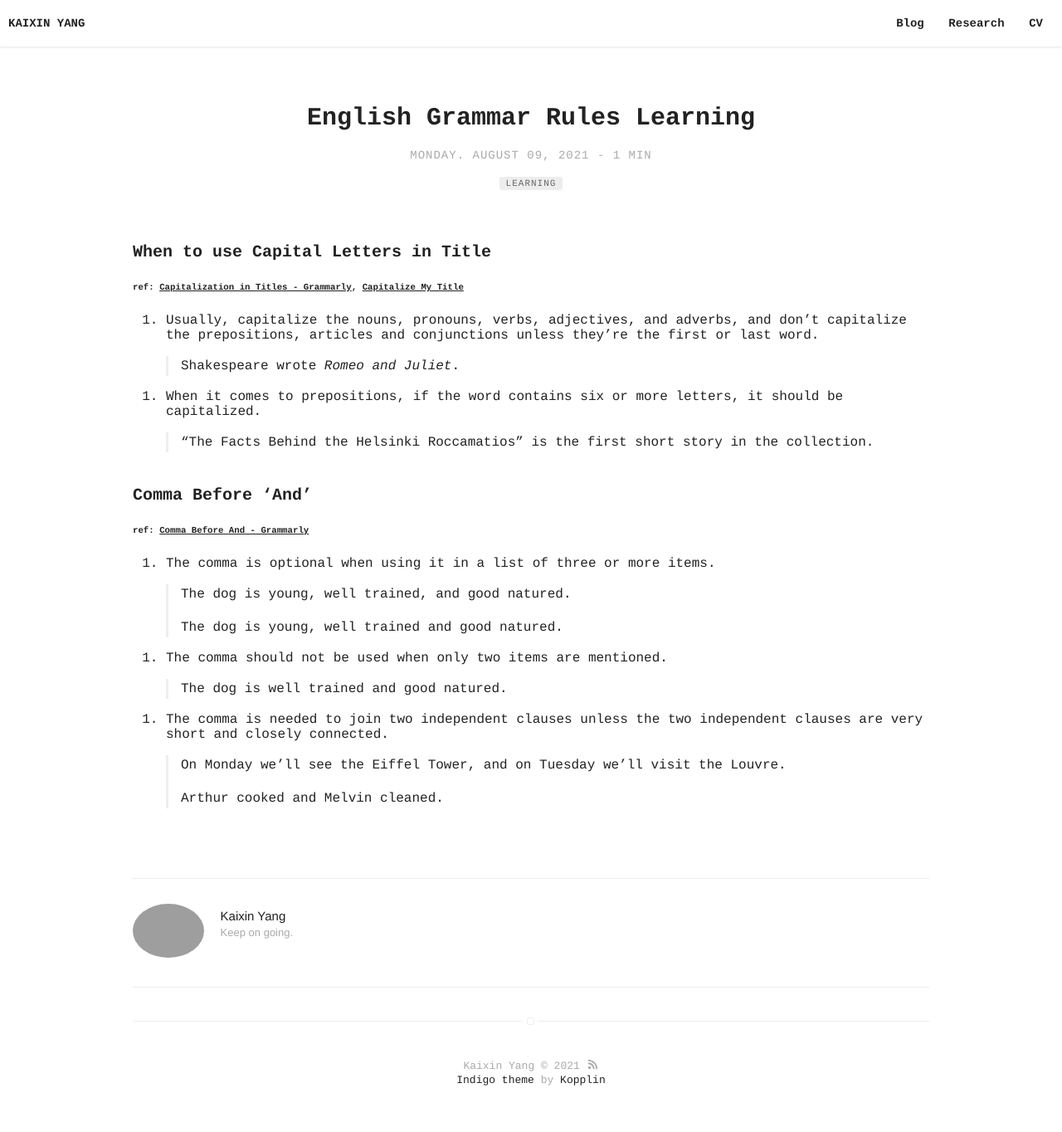
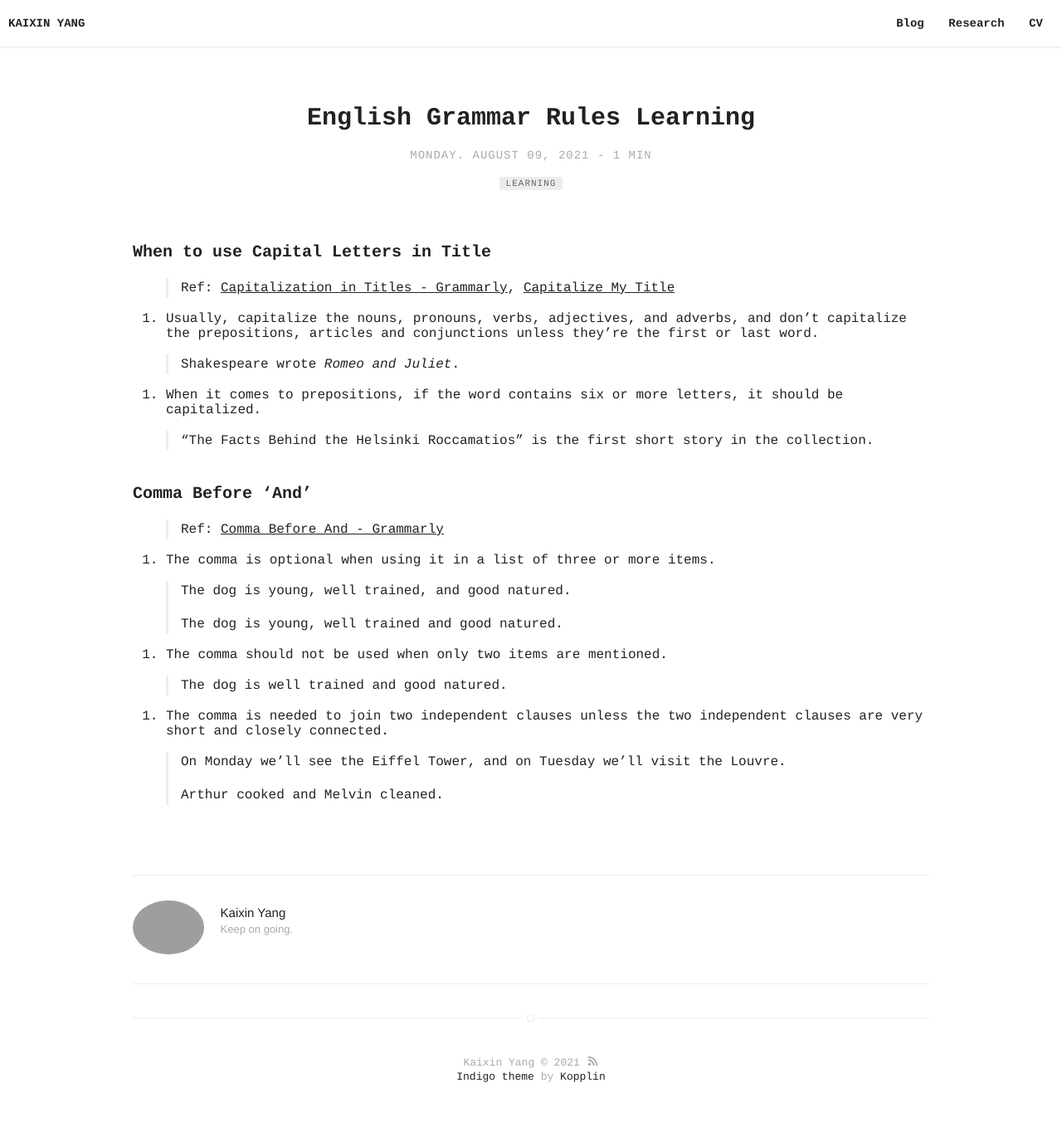
Before and after one commit to SceneryInMirror/SceneryInMirror.github.io, a Jekyll site: the page built from _posts/2021-08-09-English Grammar.markdown, in a window 1280 px wide. Shown: the whole page at 83% size. Built offline with Jekyll 4.4.1, drawn with Linux system fonts in a browser that asks for light colours; comment, search, counter and statistics services are not loaded.

Commit message:
08/09/2021

```diff
--- a/_posts/2020-06-27-gdb-Debug.markdown
+++ b/_posts/2020-06-27-gdb-Debug.markdown
@@ -56,7 +56,7 @@ description: GDB debug tool used in Linux. PDB added (10/04/2020).
 
 # PDB
 
-> ref:
+> Ref:
 > [pdb - The Python Debugger](https://docs.python.org/3.2/library/pdb.html)
 
 ### Start PDB
--- a/_posts/2021-08-09-English Grammar.markdown
+++ b/_posts/2021-08-09-English Grammar.markdown
@@ -12,7 +12,9 @@ description: To better learn written English, I wrote down some small but import
 
 ### When to use Capital Letters in Title
 
-###### ref: [Capitalization in Titles - Grammarly](https://www.grammarly.com/blog/capitalization-in-the-titles/?&utm_source=google&utm_medium=cpc&utm_campaign=10273012991&utm_targetid=dsa-1233402314764&gclid=CjwKCAjwpMOIBhBAEiwAy5M6YAgDAKY2CWcaxC3umBKCIhF9UHHhEohvgsTL3YB1h8PxeytjaSu2vRoCABAQAvD_BwE&gclsrc=aw.ds), [Capitalize My Title](https://capitalizemytitle.com/)
+> Ref:
+> [Capitalization in Titles - Grammarly](https://www.grammarly.com/blog/capitalization-in-the-titles/?&utm_source=google&utm_medium=cpc&utm_campaign=10273012991&utm_targetid=dsa-1233402314764&gclid=CjwKCAjwpMOIBhBAEiwAy5M6YAgDAKY2CWcaxC3umBKCIhF9UHHhEohvgsTL3YB1h8PxeytjaSu2vRoCABAQAvD_BwE&gclsrc=aw.ds),
+> [Capitalize My Title](https://capitalizemytitle.com/)
 
 1. Usually, capitalize the nouns, pronouns, verbs, adjectives, and adverbs, and don't capitalize the prepositions, articles and conjunctions unless they're the first or last word.
 
@@ -24,7 +26,8 @@ description: To better learn written English, I wrote down some small but import
 
 ### Comma Before 'And'
 
-###### ref: [Comma Before And - Grammarly](https://www.grammarly.com/blog/comma-before-and/?&utm_source=google&utm_medium=cpc&utm_campaign=10273012991&utm_targetid=dsa-1233402314764&gclid=CjwKCAjwpMOIBhBAEiwAy5M6YJ0OqN1kmvPZVqP_2msErUhIsGdo-7rpXrPGRrcLmLF53x5H3K66KRoC528QAvD_BwE&gclsrc=aw.ds)
+> Ref:
+> [Comma Before And - Grammarly](https://www.grammarly.com/blog/comma-before-and/?&utm_source=google&utm_medium=cpc&utm_campaign=10273012991&utm_targetid=dsa-1233402314764&gclid=CjwKCAjwpMOIBhBAEiwAy5M6YJ0OqN1kmvPZVqP_2msErUhIsGdo-7rpXrPGRrcLmLF53x5H3K66KRoC528QAvD_BwE&gclsrc=aw.ds)
 
 1. The comma is optional when using it in a list of three or more items.
 
```
Also changed, not shown: _posts/2018-09-19-Change-Pip-Source.markdown (+5 -3 lines), _posts/2019-05-04-Git-Instructions-I.markdown (+8 -8 lines), research.html (+7 -2 lines), 1 other file.
